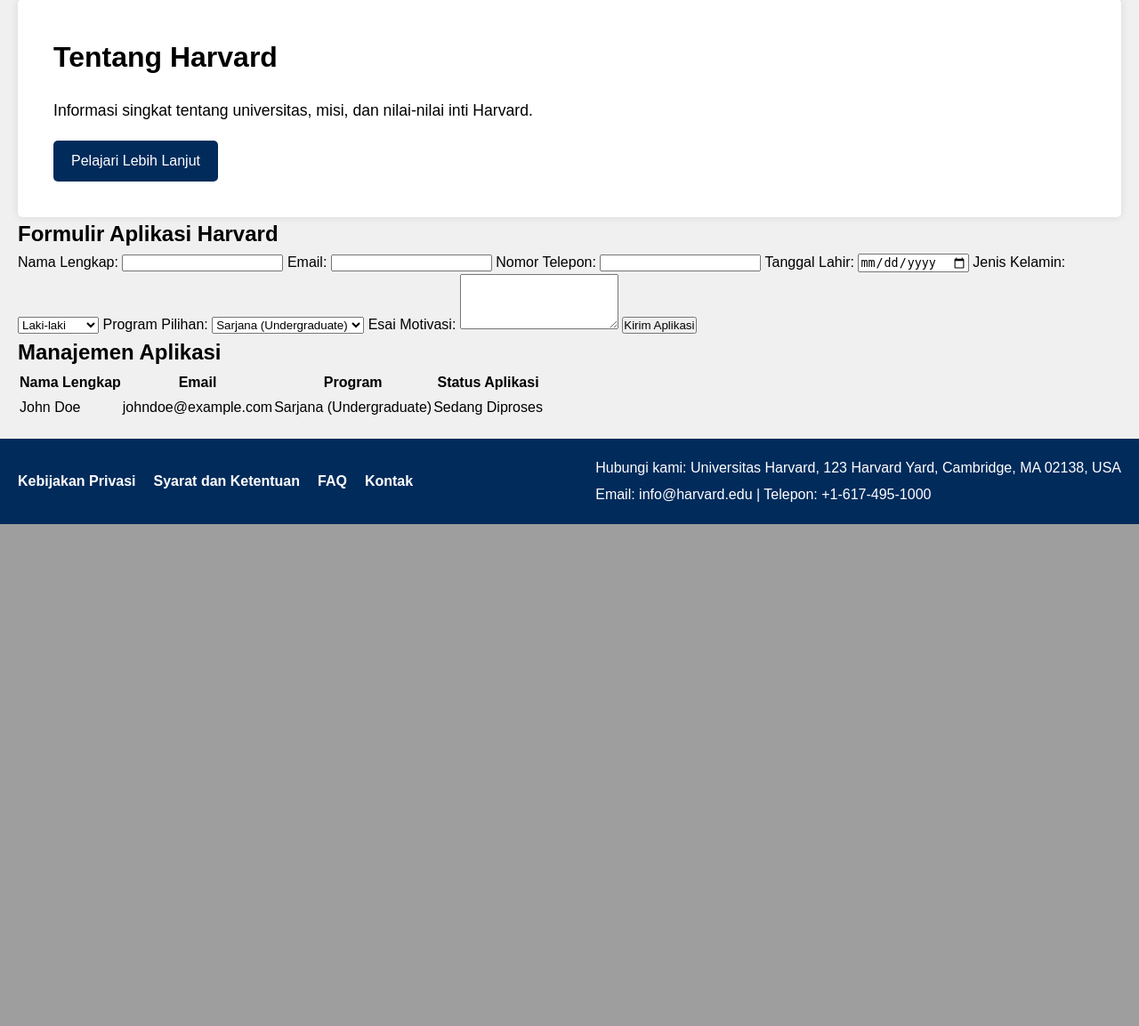
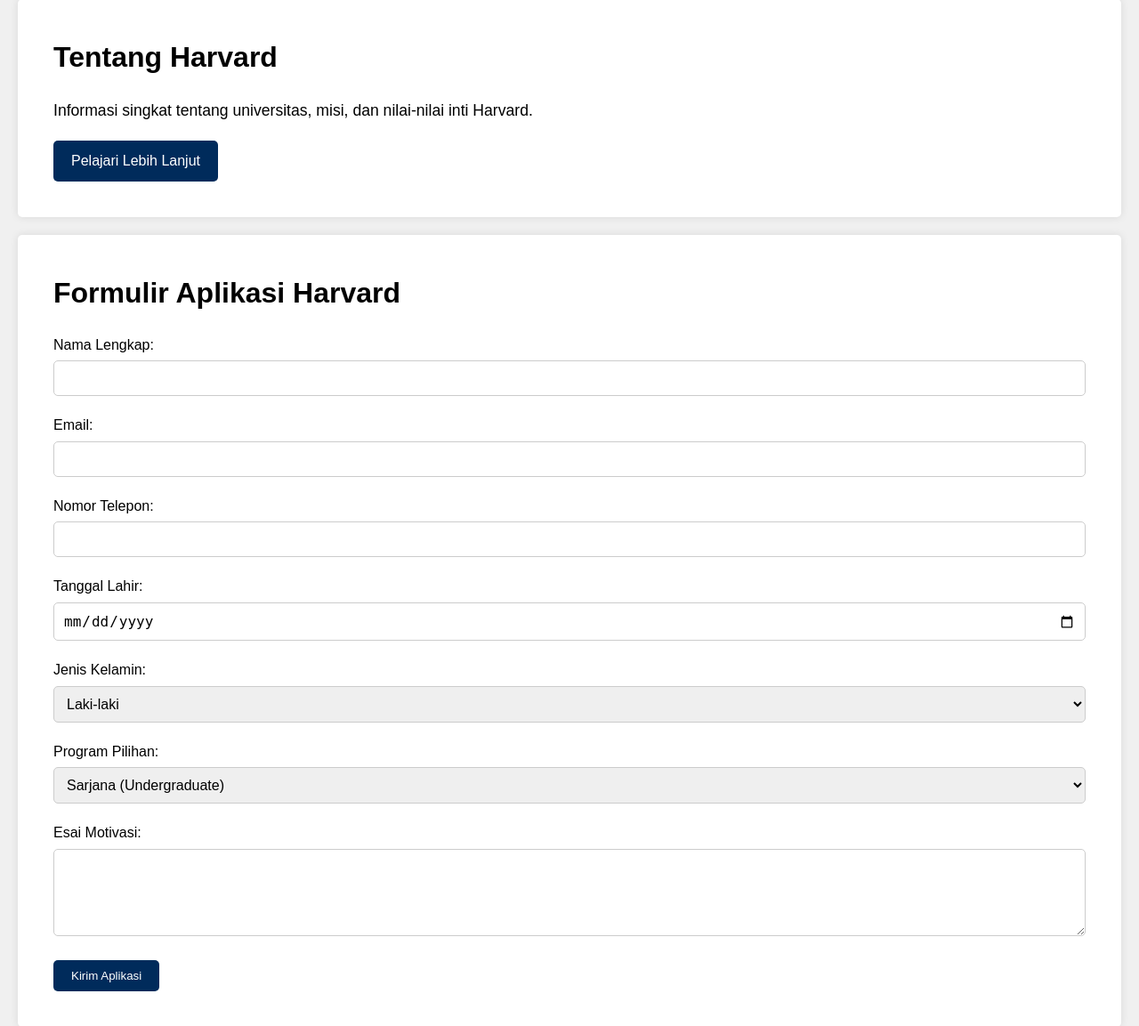
Before and after one commit to ui-indonesia/harvard, a PHP site: page / in a window 1280 px wide. Shown: the part 519-1672 px from the top of the page at 89% size. Before the commit the page ends 1108 px from the top, so only its background shows below. Run offline with PHP 8.4, Linux system fonts and the light colour scheme.

Commit message:
Update styles.css

```diff
--- a/styles.css
+++ b/styles.css
@@ -121,38 +121,69 @@ main {
     background-color: #004b87;
 }
 
-footer {
-    background-color: #002b5b;
-    color: #ffffff;
-    padding: 20px;
-    display: flex;
-    justify-content: space-between;
-    align-items: center;
+.application-form,
+.application-management {
+    background-color: #ffffff;
+    padding: 40px;
+    border-radius: 5px;
+    box-shadow: 0 0 10px rgba(0,0,0,0.1);
+    margin-top: 20px;
 }
 
-footer nav ul {
-    display: flex;
+.application-form h2,
+.application-management h2 {
+    font-size: 2rem;
+    margin-bottom: 20px;
 }
 
-footer nav ul li {
-    margin-right: 20px;
-}
-
-footer nav ul li a {
-    color: #ffffff;
-    text-decoration: none;
-    font-weight: bold;
-    transition: color 0.3s ease;
-}
-
-footer nav ul li a:hover {
-    color: #ff6f00;
-}
-
-.contact-info p {
+.application-form label {
+    display: block;
+    font-size: 1rem;
     margin-bottom: 5px;
 }
 
-.contact-info p:last-child {
-    margin-bottom: 0;
+.application-form input,
+.application-form select,
+.application-form textarea {
+    width: 100%;
+    padding: 10px;
+    margin-bottom: 20px;
+    border: 1px solid #ccc;
+    border-radius: 5px;
+    font-size: 1rem;
 }
+
+.btn-submit {
+    background-color: #002b5b;
+    color: #ffffff;
+    padding: 10px 20px;
+    border: none;
+    border-radius: 5px;
+    cursor: pointer;
+    transition: background-color 0.3s ease;
+}
+
+.btn-submit:hover {
+    background-color: #004b87;
+}
+
+.application-management table {
+    width: 100%;
+    border-collapse: collapse;
+    margin-top: 20px;
+}
+
+.application-management table,
+.application-management th,
+.application-management td {
+    border: 1px solid #ccc;
+}
+
+.application-management th,
+.application-management td {
+    padding: 10px;
+    text-align: left;
+}
+
+footer {
+    background-color: #002b5b;
```
